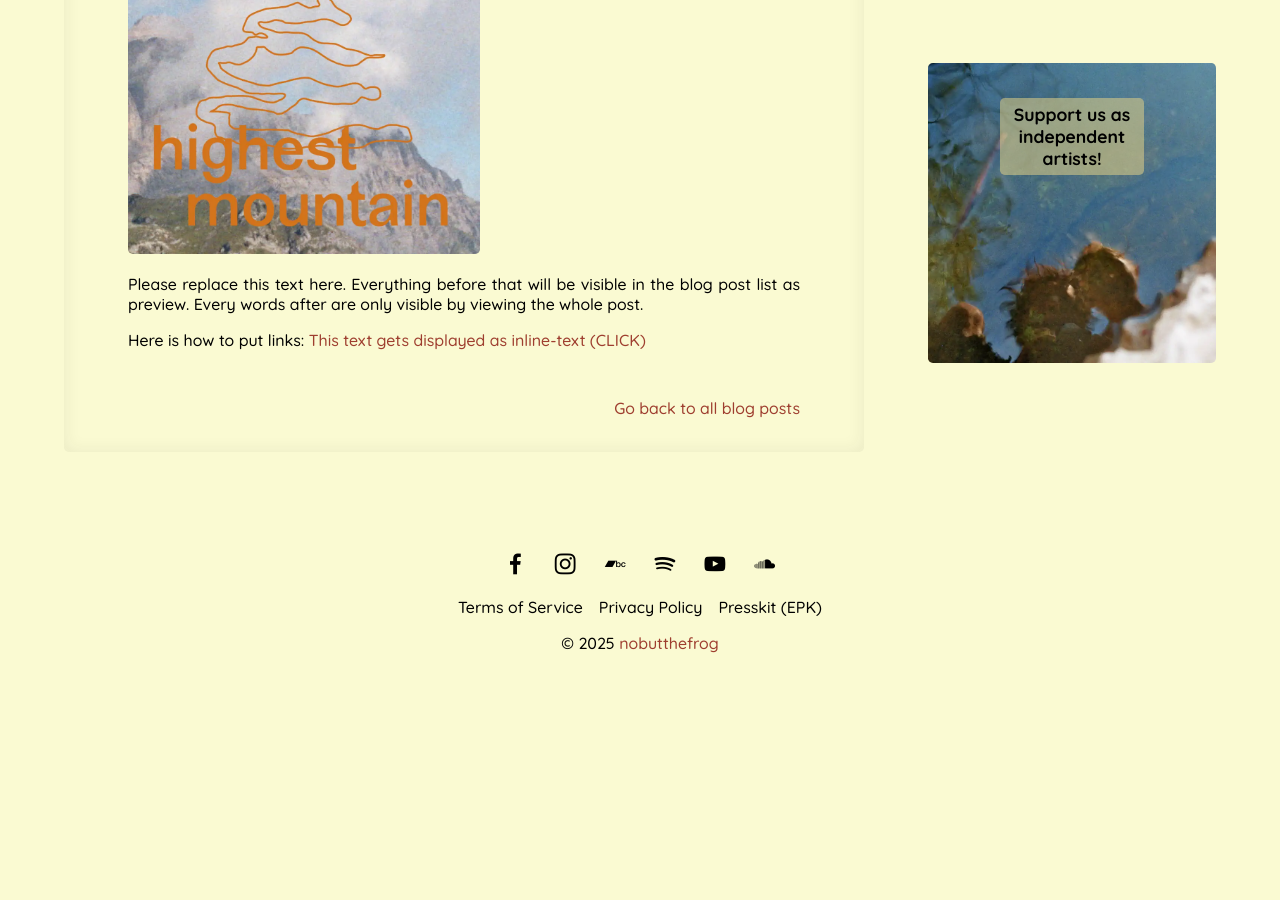
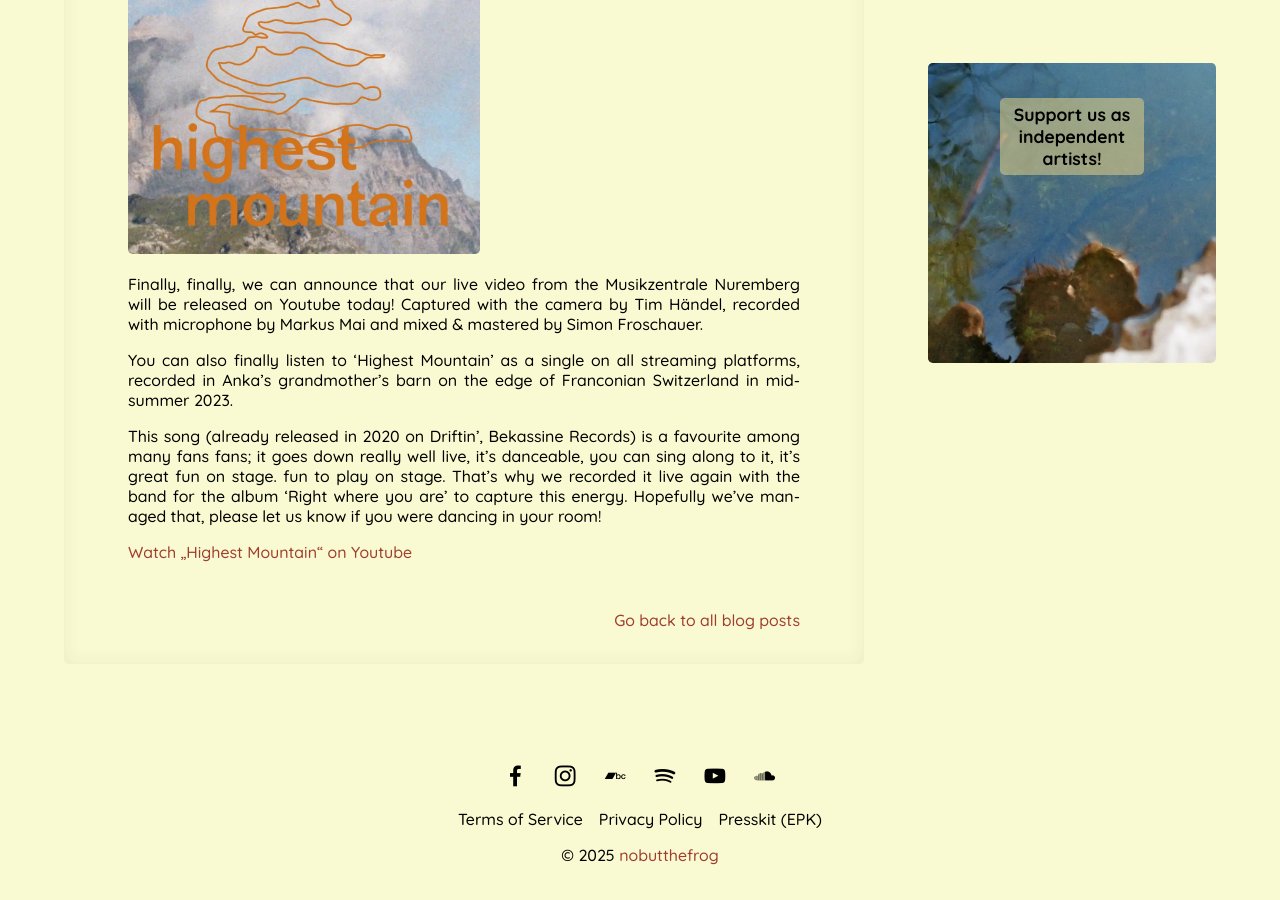
Before and after one commit to chrisongthb/nobutthefrog-com, a Jekyll site: the page built from source/en/_posts/2025-01-31-Highest-Mountain-live-session-live-video-OUT-NOW.md, in a window 1280 px wide and 900 px high, scrolled down 410 px. Built offline with Jekyll 4.4.1, drawn with Linux system fonts in a browser that asks for light colours; before the commit the page ends 1098 px from its top, so only the background shows below that.

Commit message:
insert text

```diff
--- a/source/en/_posts/2025-01-31-Highest-Mountain-live-session-live-video-OUT-NOW.md
+++ b/source/en/_posts/2025-01-31-Highest-Mountain-live-session-live-video-OUT-NOW.md
@@ -10,6 +10,14 @@ blog_list_image: 'IMG_7135.JPG_1000_70percent.webp'
 ---
 ![The image is an album cover featuring an orange line drawing of a mountain range against a backdrop of a real mountain range and a cloudy sky. The words "highest mountain" are written in large, orange letters across the bottom. At the top, in a smaller font, is the name "nobutthefrog". ](../../../assets/img/posts/IMG_7135.JPG_1000_70percent.webp "Featured Blog Post Foto")
 
-Please replace this text here. Everything before that<!--more--> will be visible in the blog post list as preview. Every words after are only visible by viewing the whole post.
 
-Here is how to put links: [This text gets displayed as inline-text (CLICK)](https://www.startnext.com/nbtf-right-where-you-are){:target="_blank"}
+
+Finally, finally, we can announce that our live video from the Musikzentrale Nuremberg will be released on Youtube today!<!--more--> Captured with the camera by Tim Händel, recorded with microphone by Markus Mai and mixed & mastered by Simon Froschauer.
+
+You can also finally listen to ‘Highest Mountain’ as a single on all streaming platforms, recorded in Anka's grandmother's barn on the edge of Franconian Switzerland in midsummer 2023.
+
+This song (already released in 2020 on Driftin', Bekassine Records) is a favourite among many fans
+fans; it goes down really well live, it's danceable, you can sing along to it, it's great fun on stage.
+fun to play on stage. That's why we recorded it live again with the band for the album ‘Right where you are’ to capture this energy. Hopefully we've managed that, please let us know if you were dancing in your room!
+
+[Watch „Highest Mountain“ on Youtube](https://youtu.be/mJsJ-YvLBSM?feature=shared){:target="_blank"}
```
Also changed, not shown: source/de/_posts/2025-01-31-Highest-Mountain-Livesession-Livevideo-OUT-NOW.md (+9 -2 lines).
